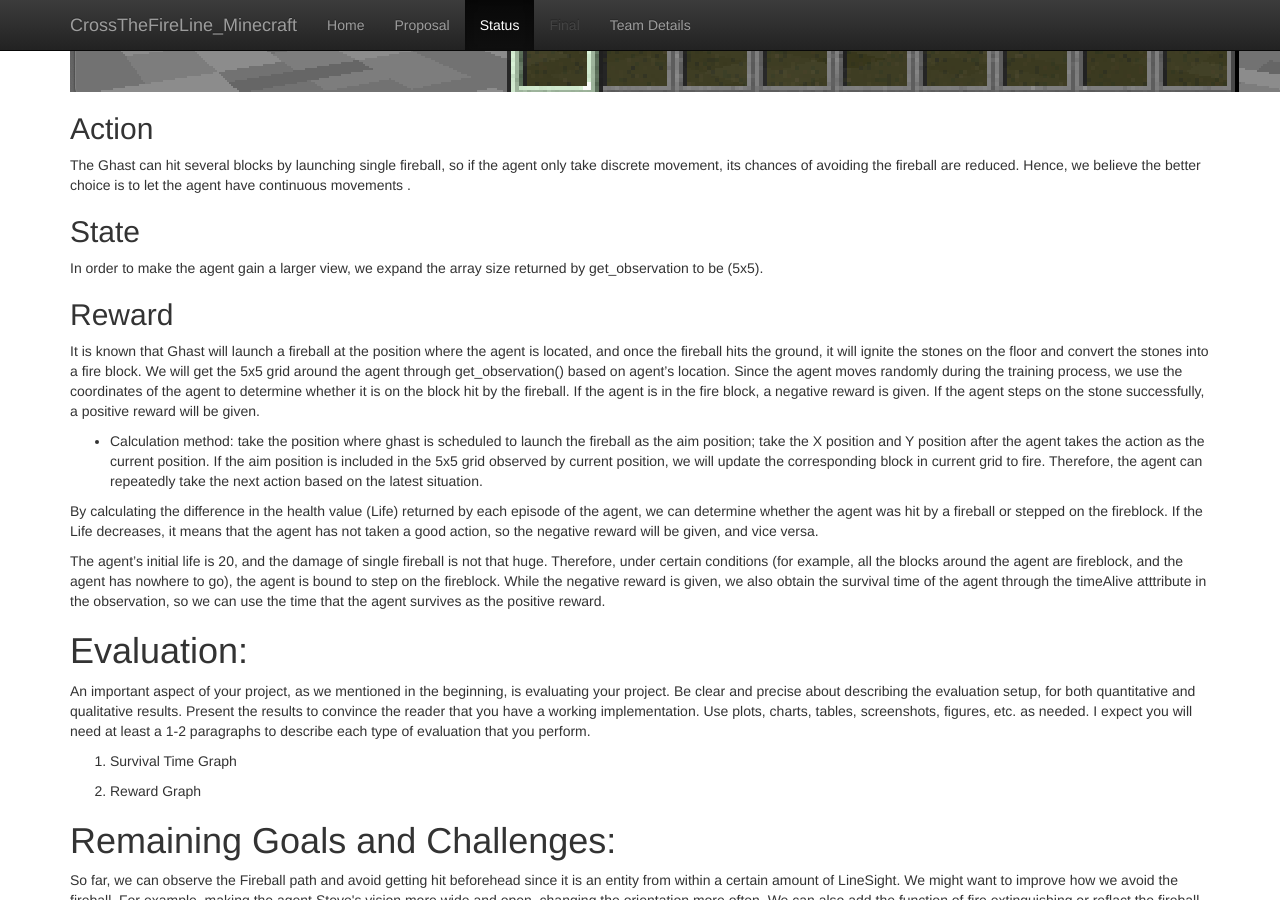
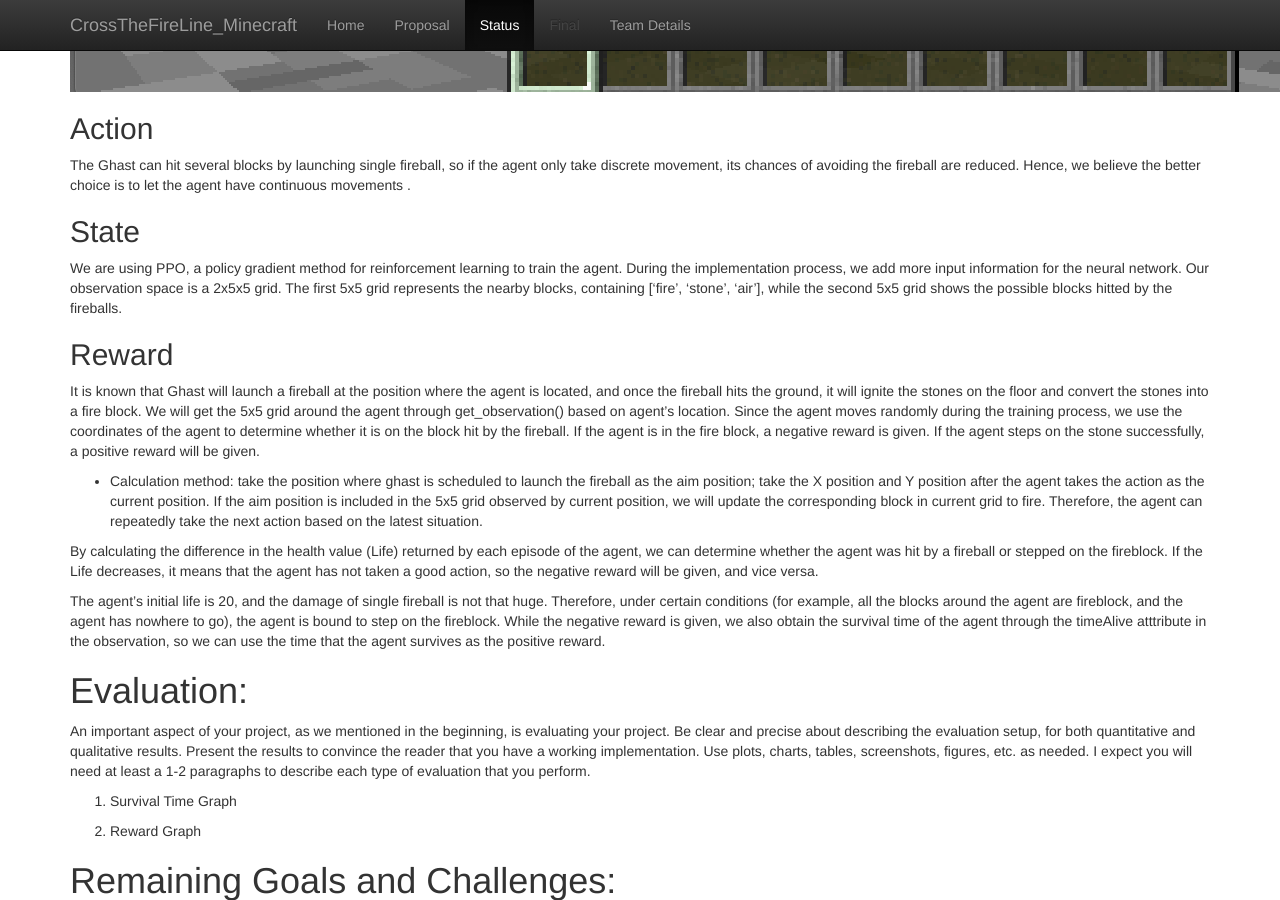
Before and after one commit to Chilly712/CrossTheFireLine_Minecraft, a Jekyll site: the page built from docs/status.md, in a window 1280 px wide and 900 px high, scrolled down 1457 px. Built offline with Jekyll 4.4.1, drawn with Linux system fonts in a browser that asks for light colours.

Commit message:
Update status.md

```diff
--- a/docs/status.md
+++ b/docs/status.md
@@ -23,7 +23,8 @@
 The Ghast can hit several blocks by launching single fireball, so if the agent only take discrete movement, its chances of avoiding the fireball are reduced. Hence, we believe the better choice is to let the agent have continuous movements .
 
 ## State
-In order to make the agent gain a larger view, we expand the array size returned by get_observation to be (5x5).
+We are using PPO, a policy gradient method for reinforcement learning to train the agent. During the implementation process, we add more input information for the neural network.
+Our observation space is a 2x5x5 grid. The first 5x5 grid represents the nearby blocks, containing ['fire', 'stone', 'air'], while the second 5x5 grid shows the possible blocks hitted by the fireballs.
 
 ## Reward
 It is known that Ghast will launch a fireball at the position where the agent is located, and once the fireball hits the ground, it will ignite the stones on the floor and convert the stones into a fire block. We will get the 5x5 grid around the agent through get_observation() based on agent's location. Since the agent moves randomly during the training process, we use the coordinates of the agent to determine whether it is on the block hit by the fireball. If the agent is in the fire block, a negative reward is given. If the agent steps on the stone successfully, a positive reward will be given.
```
